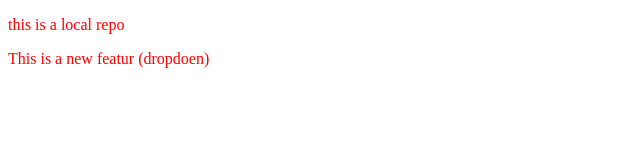
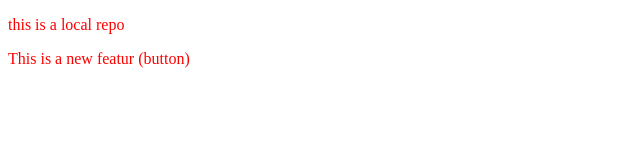
Before and after one commit to salam5586/Web-Develpment, a plain HTML site: page index.html in a window 1280 px wide. Shown: the full height of the page, 0-640 px from the left. Drawn offline with Linux system fonts and the light colour scheme.

Commit message:
index.html

```diff
--- a/index.html
+++ b/index.html
@@ -8,6 +8,6 @@
 </head>
 <body>
     <p> this is a local repo</p>
-    <p>This is a new featur (dropdoen)</p>
+    <p>This is a new featur (button)</p>
 </body>
 </html>
```
